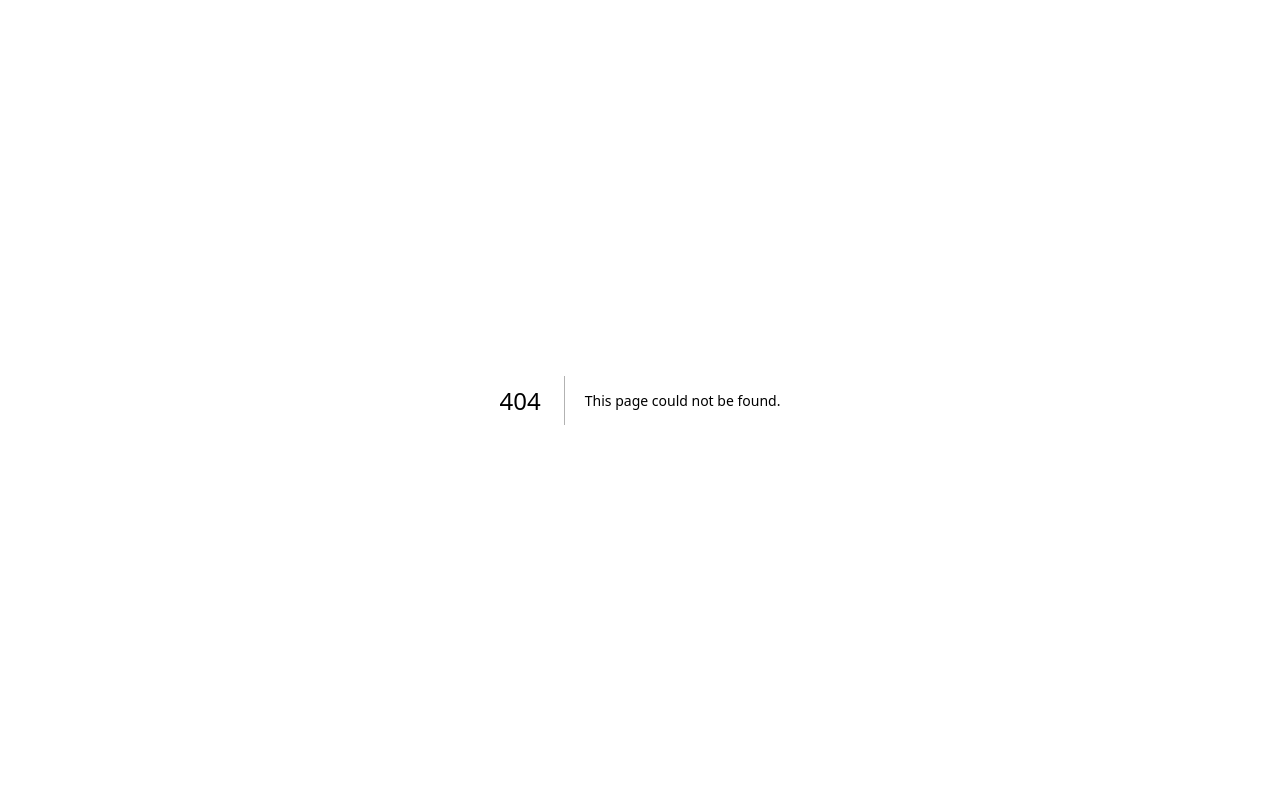
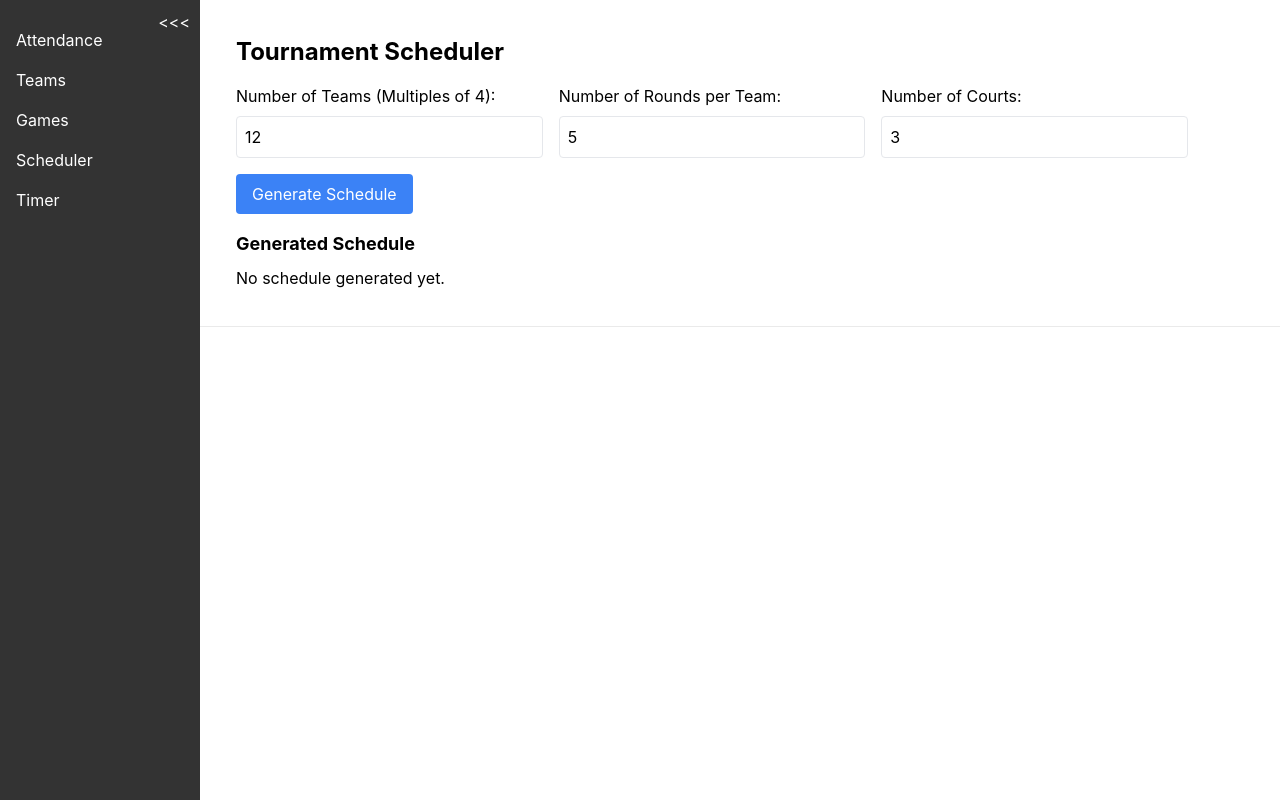
Before and after one commit to jsartin513/open-gym, a Next.js app: page /scheduler in a window 1280 px wide. Before the commit this address had no page. Built offline with nearby package versions, Linux system fonts and the light colour scheme.

Commit message:
Jls/add more scheduling methods (#32)
Add scheduler page
---------

Co-authored-by: Jessica Sartin <jessica.sartin@enolink.com>

```diff
--- a/package.json
+++ b/package.json
@@ -10,7 +10,7 @@
   "dependencies": {
     "autoprefixer": "^10.4.20",
     "axios": "^1.7.7",
-    "next": "latest",
+    "next": "^15.1.3",
     "postcss": "^8.4.49",
     "react": "18.2.0",
     "react-dom": "18.2.0",
--- a/src/components/(layout)/LeftNav.jsx
+++ b/src/components/(layout)/LeftNav.jsx
@@ -26,6 +26,9 @@ const LeftNav = () => {
             <Link href="/games">Games</Link>
           </li>
           <li>
+            <Link href="/scheduler">Scheduler</Link>
+          </li>
+          <li>
             <Link href="/timer">Timer</Link>
           </li>
         </ul>
--- a/src/components/(layout)/layout.js
+++ b/src/components/(layout)/layout.js
@@ -14,6 +14,7 @@ export default function Layout({ children }) {
       <style jsx>{`
         main {
           padding: 20px;
+          margin-left: 200px;
           flex: 1;
           display: flex;
           flex-direction: column;
--- /dev/null
+++ b/src/pages/scheduler.js
@@ -0,0 +1,143 @@
+import React, { useState, useEffect } from "react";
+import Layout from "../components/(layout)/layout";
+import { generateTournamentSchedule } from "../utils/scheduling";
+
+const SchedulerPage = () => {
+  const [numTeams, setNumTeams] = useState(12);
+  const [numCourts, setNumCourts] = useState(3);
+  const [numRounds, setNumRounds] = useState(5);
+  const [schedule, setSchedule] = useState([]);
+  const [teams, setTeams] = useState([]);
+  const [error, setError] = useState("");
+
+  useEffect(() => {
+    createDefaultTeams();
+  }, []);
+
+  const createDefaultTeams = () => {
+    const defaultTeams = [];
+    for (let i = 0; i < numTeams; i++) {
+      defaultTeams.push({ name: "Team " + (i + 1) });
+    }
+    setTeams(defaultTeams);
+  };
+
+  const handleNumTeamsChange = (e) => {
+    const value = parseInt(e.target.value, 10);
+    if (value >= 4 && value % 4 === 0) {
+      setNumTeams(value);
+      setError("");
+    } else {
+      setError("Number of teams must be a multiple of 4.");
+    }
+  };
+
+  const handleNumRoundsChange = (e) => {
+    const value = parseInt(e.target.value, 10);
+    if (value >= 1) {
+      setNumRounds(value);
+      setError("");
+    } else {
+      setError("Number of rounds must be at least 1.");
+    }
+  };
+
+  const handleNumCourtsChange = (e) => {
+    const value = parseInt(e.target.value, 10);
+    if (value >= 1 && value <= Math.floor(numTeams / 3)) {
+      setNumCourts(value);
+      setError("");
+    } else {
+      setError(
+        "Number of courts must be between 1 and " + Math.floor(numTeams / 3)
+      );
+    }
+  };
+
+  const generateSchedule = () => {
+    if (
+      numTeams >= 4 &&
+      numCourts >= 1 &&
+      numCourts <= Math.floor(numTeams / 3)
+    ) {
+      const teamNames = teams.map(
+        (team) => team.name || "Team " + (teams.indexOf(team) + 1)
+      );
+      // we need to figure out the total number of rounds
+      // given that each team plays numRounds, there are numTeams,
+      // each game has 2 teams, and there are numCourts
+        const totalGames = numTeams * numRounds;
+        const gamesPerRound = numTeams / 2;
+        const totalRounds = totalGames / gamesPerRound;
+
+
+      const generatedSchedule = generateTournamentSchedule(
+        teamNames,
+        totalRounds
+      );
+      setSchedule(generatedSchedule);
+    }
+  };
+  const renderSchedule = () => {
+    if (!schedule || schedule.length === 0) {
+        return <p>No schedule generated yet.</p>;
+    }
+
+    return schedule.map((round, roundIndex) => (
+        <div key={roundIndex} className="mb-4">
+          <h3 className="text-lg font-semibold mb-2">Round {roundIndex + 1}</h3>
+          <div className="grid grid-cols-1 md:grid-cols-2 lg:grid-cols-3 gap-4">
+            {round.map((match, matchIndex) => (
+              <div key={matchIndex} className="border rounded p-4">
+                  <p>Court {matchIndex+1}</p>
+                <p>
+                  {match.homeTeam} vs {match.awayTeam}
+                </p>
+
+              </div>
+            ))}
+          </div>
+        </div>
+      ));
+  }
+
+
+  return (
+    <Layout>
+      <div className="container mx-auto p-4">
+        <h1 className="text-2xl font-bold mb-4">Tournament Scheduler</h1>
+
+        {/* Input Controls */}
+        <div className="grid grid-cols-1 md:grid-cols-3 gap-4 mb-4"> {/* Grid layout for better organization */}
+          <div>
+            <label htmlFor="numTeams" className="block mb-2">Number of Teams (Multiples of 4):</label>
+            <input type="number" id="numTeams" value={numTeams} onChange={handleNumTeamsChange} className="border rounded p-2 w-full" />
+          </div>
+          <div>
+            <label htmlFor="numRounds" className="block mb-2">Number of Rounds per Team:</label>
+            <input type="number" id="numRounds" value={numRounds} onChange={handleNumRoundsChange} className="border rounded p-2 w-full" />
+          </div>
+          <div>
+            <label htmlFor="numCourts" className="block mb-2">Number of Courts:</label>
+            <input type="number" id="numCourts" value={numCourts} onChange={handleNumCourtsChange} className="border rounded p-2 w-full" />
+          </div>
+        </div>
+
+        <button onClick={generateSchedule} className="bg-blue-500 text-white px-4 py-2 rounded hover:bg-blue-700 mb-4">
+          Generate Schedule
+        </button>
+
+        {error && <div className="text-red-500 mb-4">{error}</div>}
+
+        {/* Schedule Display */}
+        <div>
+            <h2 className="text-lg font-bold mb-2">Generated Schedule</h2>
+          {renderSchedule()}
+        </div>
+
+      </div>
+    </Layout>
+  );
+};
+
+export default SchedulerPage;
--- a/src/utils/scheduling.js
+++ b/src/utils/scheduling.js
@@ -102,61 +102,60 @@ function generateGamesWithRefs(teamNames) {
   return games;
 }
 
-function canTeamPlayThisRound(teamName, gamesInRound)  {
-  return gamesInRound.every(game => game.homeTeam !== teamName && game.awayTeam !== teamName && game.ref !== teamName);
+// Generate a tournament schedule with a specified number of games per team
+// and a specified number of courts available
+// Each game has a home team, away team, and a ref.
+// A court hosts one game per round.
+// In each round, a team can only be involved in one game.
+function generateTournamentSchedule(teamNames, numberOfRounds, numCourtsAvailable) {
+    if (!numCourtsAvailable) {
+        numCourtsAvailable = 3;
+    }
+    const initialRounds = [];
+
+    // Helper function to generate initial rounds (same as before)
+    function generateInitialRound(startTeam, increment) {
+        const round = [];
+        for (let i = startTeam; round.length < numCourtsAvailable; i += increment) {
+            const homeTeam = teamNames[i];
+            const awayTeam = teamNames[i + increment / 2];
+            if (awayTeam) {
+                round.push({ homeTeam, awayTeam });
+            }
+        }
+        return round;
     }
 
-// A game has a home team, an away team, a reffing team, a court number, and a round number.
-// Each team will play numGamesPerTeam games.
-// We have numCourts courts available.
-// We'll know how many rounds we need based on the fitting the number of
-// games each plays onto courts
-// Each team can only play one game per round.
-// Each court can only hold one game per round
-function generateMultiCourtSchedule(teamNames, numCourts, numGamesPerTeam) {
-  const allGames = generateGamesWithRefs(teamNames);  // Your existing function
-  const numTeams = teamNames.length;
-  const totalGamesNeeded = (numTeams * numGamesPerTeam) / 2;
-  const games = [];
+    initialRounds.push(generateInitialRound(0, 2));
+    initialRounds.push(generateInitialRound(6, 2));
+    initialRounds.push(generateInitialRound(0, 4));
+    initialRounds.push(generateInitialRound(1, 4));
 
-  for (let round = 1; games.length < totalGamesNeeded; round++) {
-    const roundGames = [];
-    const teamsPlayingThisRound = new Set();
+    let rounds = [...initialRounds];
 
-    for (let court = 1; court <= numCourts && allGames.length > 0; court++) {
-      let game = allGames.shift();
-      let attempts = 0;
+    function generateShiftedRound(round, increment) {
+        const shiftedRound = [];
+        for (let i = 0; i < round.length; i++) {
+            const homeTeamIndex = i;
+            const awayTeamIndex = (i + increment) % round.length;
 
-      while (
-        attempts < allGames.length + 1 &&  // Prevent infinite loop if no valid game is found
-        (teamsPlayingThisRound.has(game.homeTeam) ||
-          teamsPlayingThisRound.has(game.awayTeam) ||
-          teamsPlayingThisRound.has(game.ref))
-      ) {
-        allGames.push(game); // Put the game back at the end
-        game = allGames.shift();
-        attempts++;
+            const homeTeam = round[homeTeamIndex].homeTeam;
+            const awayTeam = round[awayTeamIndex].awayTeam;
+            shiftedRound.push({ homeTeam, awayTeam });
+        }
+        return shiftedRound;
     }
 
-      if (attempts < allGames.length + 1) { // A valid game was found
-        game.court = court;
-        game.round = round;
-        roundGames.push(game);
-        teamsPlayingThisRound.add(game.homeTeam);
-        teamsPlayingThisRound.add(game.awayTeam);
-        teamsPlayingThisRound.add(game.ref);
-      }
+    for (let i = 0; i < numberOfRounds - 4; i++) {
+        const round = rounds[i];
+        const shiftedRound = generateShiftedRound(round, 1);
+        rounds.push(shiftedRound);
     }
 
-    games.push(...roundGames);
+    return rounds.slice(0, numberOfRounds);
 }
 
-  return games;
-}
 
-export {
-  generateRoundRobinSchedule,
-  generateRotatingSchedule,
-  generateGamesWithRefs,
-  generateMultiCourtSchedule,
-};
+
+
+export { generateRoundRobinSchedule, generateRotatingSchedule, generateGamesWithRefs, generateTournamentSchedule };
```
Also changed, not shown: 2 other files (tests, documents, lock files or other folders). Lines whose indentation alone changed are shown as unchanged.
